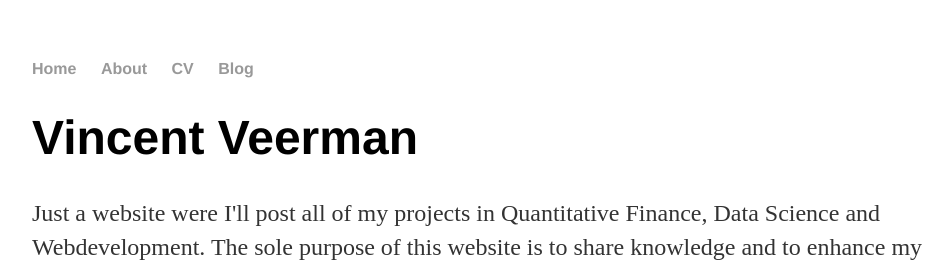
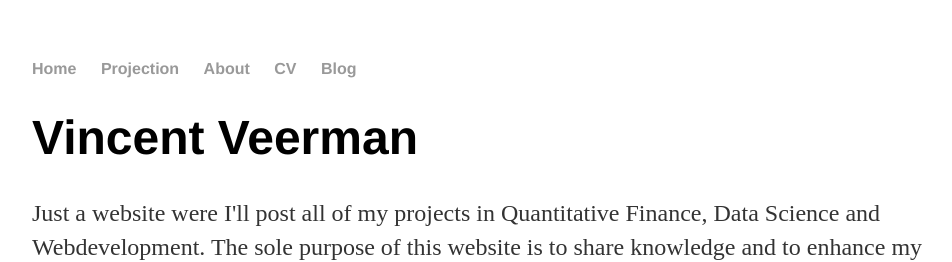
Before and after one commit to VDamasta/VDamasta.github.io, a Jekyll site: the page built from index.html, in a window 1280 px wide. Shown: the top 262 px of the page, without its empty margins (160-1112 px from the left). Built offline with Jekyll 4.4.1, drawn with Linux system fonts in a browser that asks for light colours.

Commit message:
Update default.html

```diff
--- a/_layouts/default.html
+++ b/_layouts/default.html
@@ -9,6 +9,7 @@
             <nav>
                 <ul>
                     <li><a href="/">Home</a></li>
+                    <li><a href="/projection">Projection</a></li>
                     <li><a href="/about">About</a></li>
                     <li><a href="/cv">CV</a></li>
                     <li><a href="/blog">Blog</a></li>
```
